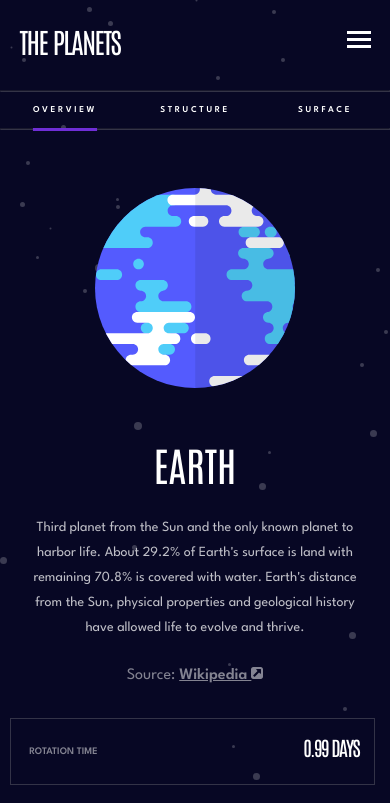
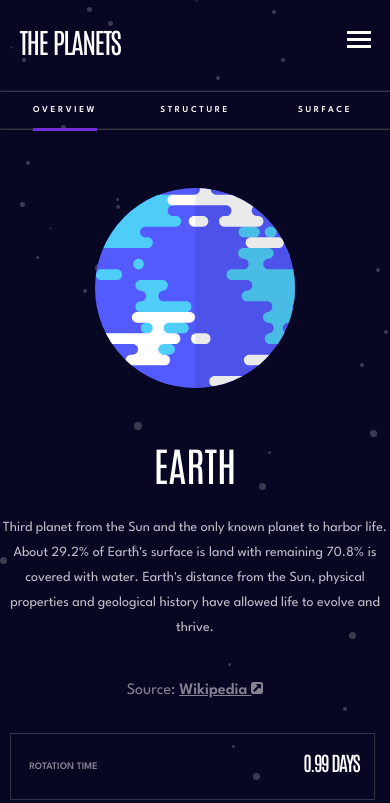
Before and after one commit to Luktoria/Planet-fact-site-Vue-edition, a Vue app: page /planets/Earth in a window 390 px wide. Shown: the top 803 px of the page. Built offline with nearby package versions, Linux system fonts and the light colour scheme.

Commit message:
Divided project into smaller components

```diff
--- a/src/components/PlanetDetails.vue
+++ b/src/components/PlanetDetails.vue
@@ -1,99 +1,68 @@
 <template>
-
     <div class="mobile-button-container">
-            <button :class="[showOverview ? this.$route.params.name + '-mobile-active' : '']" @click="activateOverview"> OVERVIEW</button>
-            <button :class="[showInternal ? this.$route.params.name + '-mobile-active' : '']" @click="activateInternal"> STRUCTURE</button>
-            <button :class="[showGeology ? this.$route.params.name + '-mobile-active' : '']" @click="activateGeology">SURFACE</button>
+        <button :class="[showOverview ? this.$route.params.name + '-mobile-active' : '']" @click="activateOverview">
+            OVERVIEW</button>
+        <button :class="[showInternal ? this.$route.params.name + '-mobile-active' : '']" @click="activateInternal">
+            STRUCTURE</button>
+        <button :class="[showGeology ? this.$route.params.name + '-mobile-active' : '']"
+            @click="activateGeology">SURFACE</button>
     </div>
 
     <hr class="mobile-hr">
 
-
     <div class="planet-container">
 
-        <div class="image-container-for-overview" v-if="showOverview">
-            <div>
-            <img :src="'/src/' + Data[this.currentIndex].images.planet" alt="image of planet" class="planet-img">
-            </div>
-        </div>
-        <div class="image-container-for-internal" v-if="showInternal">
-            <img :src="'/src/' + Data[this.currentIndex].images.internal" alt="image of planet" class="planet-img">
+        <PlanetPicture :overview="showOverview" :image-src-overview="'/src/' + Data[this.currentIndex].images.planet"
+            :internal="showInternal" :image-src-internal="'/src/' + Data[this.currentIndex].images.internal"
+            :geology="showGeology" :image-src-geology-upper="'/src/' + Data[this.currentIndex].images.planet"
+            :image-src-geology-below="'/src/' + Data[this.currentIndex].images.geology" />
+
+
+
+        <div class="info-container">
+
+            <div class="title-and-facts">
+                <PlanetInfo :name="Data[currentIndex].name" :overview="showOverview"
+                    :overview-content="Data[currentIndex].overview.content"
+                    :overview-source="Data[currentIndex].overview.source" :internal="showInternal"
+                    :internal-content="Data[currentIndex].structure.content"
+                    :internal-source="Data[currentIndex].structure.source" :geology="showGeology"
+                    :geology-content="Data[currentIndex].geology.content"
+                    :geology-source="Data[currentIndex].structure.source" />
             </div>
 
-        <div class="image-container-for-geology" v-if="showGeology">
-            <div class="below-img">
-            <img :src="'/src/' + Data[this.currentIndex].images.planet" alt="image of planet"  class="planet-img">
-            </div>
-         <div class="top-img">
-            <img :src="'/src/' +  Data[this.currentIndex].images.geology"  class="planet-geology">
-            </div>
-        </div>
-
-        <div class="info-container">
-            <div class="title-and-facts">
-            <h1>{{ Data[currentIndex].name }}</h1>
-
-            <div class="overview option"  v-if="showOverview" >
-            <p> {{ Data[currentIndex].overview.content }}</p>
-            <span>Source: </span>
-            <a :href="Data[currentIndex].overview.source">Wikipedia <img src="../assets/icon-source.svg" alt="link-anchor-icon"></a>
-            </div>
-
-            <div class="structure option" v-if="showInternal">
-                <p> {{ Data[currentIndex].structure.content }} </p>
-                <span>Source: </span>
-            <a :href="Data[currentIndex].structure.source">Wikipedia <img src="../assets/icon-source.svg" alt="link-anchor-icon"></a>
-            </div>
-
-            <div class="geology option" v-if="showGeology">
-                <p> {{ Data[currentIndex].geology.content }} </p>
-                <span>Source: </span>
-            <a :href="Data[currentIndex].geology.source">Wikipedia <img src="../assets/icon-source.svg" alt="link-anchor-icon"></a>
-            </div>
-        </div>
-
-
             <div class="web-button-container">
-            <button :class="[showOverview ? this.$route.params.name + '-active' : '']" @click="activateOverview"> <span>01 </span> OVERVIEW</button>
-            <button :class="[showInternal ? this.$route.params.name + '-active' : '']" @click="activateInternal"> <span>02 </span> INTERNAL STRUCTURE</button>
-            <button :class="[showGeology ? this.$route.params.name + '-active' : '']" @click="activateGeology"> <span>03 </span>SURFACE GEOLOGY</button>
+                <button :class="[showOverview ? this.$route.params.name + '-active' : '']" @click="activateOverview">
+                    <span>01 </span> OVERVIEW</button>
+                <button :class="[showInternal ? this.$route.params.name + '-active' : '']" @click="activateInternal">
+                    <span>02 </span> INTERNAL STRUCTURE</button>
+                <button :class="[showGeology ? this.$route.params.name + '-active' : '']" @click="activateGeology"> <span>03
+                    </span>SURFACE GEOLOGY</button>
             </div>
 
 
         </div>
     </div>
 
-    <div class="planet-facts-cards">
-        <div class="card-item">
-            <h4>ROTATION TIME</h4>
-            <h2>{{ Data[currentIndex].rotation }}</h2>
-        </div>
-
-        <div class="card-item">
-            <h4>REVOLUTION TIME</h4>
-            <h2>{{ Data[currentIndex].revolution }}</h2>
-        </div>
-
-        <div class="card-item">
-            <h4>RADIUS</h4>
-            <h2>{{ Data[currentIndex].radius }}</h2>
-        </div>
-
-        <div class="card-item">
-            <h4>AVERAGE TEMP.</h4>
-            <h2>{{ Data[currentIndex].temperature }}</h2>
-        </div>
-
-    </div>
-
+    <PlanetFactCards :rotation="Data[currentIndex].rotation" :revolution="Data[currentIndex].revolution"
+        :radius="Data[currentIndex].radius" :temperature="Data[currentIndex].temperature" />
 
 </template>
 
 <script>
 
 import Data from "../../data.json";
+import PlanetPicture from "./PlanetPicture.vue";
+import PlanetInfo from "./PlanetInfo.vue";
+import PlanetFactCards from "./PlanetFactCards.vue";
 
 export default {
+
+    components: {
+        PlanetFactCards,
+        PlanetPicture,
+        PlanetInfo
+    },
 
 
     data() {
@@ -117,26 +86,23 @@ export default {
             this.currentIndex = newArr.indexOf(name);
         },
 
-        activateOverview(){
+        activateOverview() {
             this.showOverview = true;
             this.showInternal = false;
             this.showGeology = false;
         },
 
-        activateInternal(){
+        activateInternal() {
             this.showOverview = false;
             this.showInternal = true;
             this.showGeology = false;
         },
 
-        activateGeology(){
+        activateGeology() {
             this.showOverview = false;
             this.showInternal = false;
             this.showGeology = true;
         }
-
-
-
 
     },
 
@@ -157,73 +123,33 @@ export default {
 </script>
 
 <style scoped>
-.planet-container{
+.planet-container {
     display: flex;
     justify-content: center;
     align-items: center;
     height: 700px;
 }
 
-.mobile-button-container{
+.mobile-button-container {
     display: none;
 }
 
-.mobile-hr{
+.mobile-hr {
     display: none;
 }
 
-.info-container{
+.info-container {
     width: 20%;
     display: flex;
     flex-direction: column;
     justify-content: center;
 }
 
-.info-container h1{
-    font-family: 'Antonio', sans-serif;
-    font-size: 80px;
-    text-transform: uppercase;
-    font-weight: 400;
-    margin: 0;
+.web-button-container {
+    width: 100%;
 }
 
-.info-container p{
-    font-family: 'League Spartan', sans-serif;
-    font-size: 14px;
-    line-height: 25px;
-    color: #bfbfc7;
-    height: 110px;
-    margin-bottom: 25px;
-}
-
-.image-container-for-geology,
-.image-container-for-overview,
-.image-container-for-internal
-{
-
-    width: 60%;
-    text-align: center;
-
-    /* padding-top: 5%; */
-}
-
-.planet-img{
-    max-height: 600px;
-}
-.below-img{
-    margin-top: 187px;
-}
-.top-img{
-    position: relative;
-    z-index: 2;
-    bottom: 150px;
-}
-
-.planet-geology{
-    width: 150px;
-}
-
-button{
+button {
     display: block;
     background: none;
     color: inherit;
@@ -242,100 +168,51 @@ button{
     text-transform: uppercase;
 }
 
-button:hover{
+button:hover {
     background-color: #38384F;
 }
 
-button span{
+button span {
     color: #838391;
     padding: 0 15px;
 }
 
-.option{
-    margin: 25px 0;
-}
 
-.option span,
-.option a {
-    color: #838391;
-    font-family: 'League Spartan', sans-serif;
-}
-
-.option a{
-    font-weight: 600;
-}
-
-
-.planet-facts-cards{
-    display: flex;
-    width: 80%;
-    margin: 0 auto;
-}
-
-.card-item{
-    border: 1px solid #9797974d;
-    width: 25%;
-    margin: 10px;
-    padding: 1% 1% 1% 2%;
-}
-
-.card-item h4{
-    font-family: 'League Spartan', sans-serif;
-    font-weight: 600;
-    font-size: 11px;
-    text-transform: uppercase;
-    color: #838391;
-}
-
-.card-item h2{
-    font-family: 'Antonio', sans-serif;
-    font-size: 40px;
-    letter-spacing: -1.5px;
-    text-transform: uppercase;
-    margin: 0 0 5px 0;
-}
-
-
-.Saturn-active{
+.Saturn-active {
     background-color: #CD5120
 }
 
-.Mercury-active{
+.Mercury-active {
     background-color: #419EBB;
 }
 
-.Venus-active{
-    background-color:#EDA249;
+.Venus-active {
+    background-color: #EDA249;
 }
 
-.Earth-active{
+.Earth-active {
     background-color: #6f2ed6;
 }
 
-.Mars-active{
+.Mars-active {
     background-color: #D14C32;
 }
 
-.Jupiter-active{
+.Jupiter-active {
     background-color: #D83A34;
 }
 
-.Uranus-active{
+.Uranus-active {
     background-color: #1EC1A2;
 }
 
-.Neptune-active{
+.Neptune-active {
     background-color: #2D68F0;
 }
 
 /* Css media queries start */
 
 @media screen and (max-width: 1225px) {
-
-.planet-img{
-    max-height: 400px;
-}
-
     .info-container {
         width: 30%;
     }
@@ -344,7 +221,7 @@ button span{
 
 @media screen and (max-width: 900px) {
 
-.planet-container{
+    .planet-container {
         flex-direction: column;
         justify-content: normal;
     }
@@ -355,56 +232,23 @@ button span{
         align-items: center;
     }
 
-.title-and-facts{
-    width: 50%;
-    padding-right: 20px;
+    .title-and-facts {
+        width: 90%;
     }
 
-.info-container h1{
-    font-size: 40px;
-}
-
-.image-container-for-geology, .image-container-for-overview, .image-container-for-internal {
-    height: 430px;
-}
-
-.below-img{
-    margin-top: 0;
-
-}
-
-.top-img img{
-    height: 100px;
-    width: auto;
-}
-
-.card-item h2{
-    font-size: 24px;
+    .web-button-container {
+        padding-left: 10%;
+        width: 80%;
     }
 }
 
-@media screen and (max-width: 650px) {
 
-    .info-container p{
-        height: auto;
-    }
-    .planet-img{
-        max-height: 300px;
-        width: auto;
-    }
-
-    .image-container-for-geology, .image-container-for-overview, .image-container-for-internal {
-    height: 350px;
-}
-
-}
-
-@media screen and (max-width: 495px){
-    .web-button-container{
+@media screen and (max-width: 495px) {
+    .web-button-container {
         display: none;
     }
 
-    .mobile-button-container{
+    .mobile-button-container {
         display: block;
         display: grid;
         grid-template-columns: repeat(3, 1fr);
@@ -413,10 +257,11 @@ button span{
         text-align: center;
     }
 
-    .mobile-hr{
+    .mobile-hr {
         display: block;
     }
-    .mobile-button-container button{
+
+    .mobile-button-container button {
         text-align: center;
         background: none;
         color: inherit;
@@ -426,15 +271,19 @@ button span{
         outline: inherit;
         line-height: 0;
     }
-    .planet-container{
+
+    .planet-container {
         height: auto;
     }
-    .info-container{
+
+    .info-container {
         display: block;
+        width: 100%;
         text-align: center;
     }
 
-    .title-and-facts{
+
+    .title-and-facts {
         width: 100%;
     }
 
@@ -446,97 +295,43 @@ button span{
     .Mars-mobile-active,
     .Jupiter-mobile-active,
     .Uranus-mobile-active,
-    .Neptune-mobile-active  {
+    .Neptune-mobile-active {
         text-decoration: underline;
         text-decoration-thickness: 3px;
         text-underline-offset: 16px;
 
     }
 
-
-.Saturn-mobile-active{
+    .Saturn-mobile-active {
         text-decoration-color: #CD5120;
     }
 
-.Mercury-mobile-active{
+    .Mercury-mobile-active {
         text-decoration-color: #419EBB;
     }
 
-.Venus-mobile-active{
-    text-decoration-color:#EDA249;
+    .Venus-mobile-active {
+        text-decoration-color: #EDA249;
     }
 
-.Earth-mobile-active{
+    .Earth-mobile-active {
         text-decoration-color: #6f2ed6;
     }
 
-.Mars-mobile-active{
+    .Mars-mobile-active {
         text-decoration-color: #D14C32;
     }
 
-.Jupiter-mobile-active{
+    .Jupiter-mobile-active {
         text-decoration-color: #D83A34;
     }
 
-.Uranus-mobile-active{
+    .Uranus-mobile-active {
         text-decoration-color: #1EC1A2;
     }
 
-.Neptune-mobile-active{
+    .Neptune-mobile-active {
         text-decoration-color: #2D68F0;
     }
-
-.image-container-for-geology,
-.image-container-for-internal,
-.image-container-for-overview{
-    height: 250px;
-    width: 100%;
-    padding-top: 50px;
 }
-
-
-.planet-img{
-    max-height: 200px;
-    width: auto;
-}
-
-.top-img{
-    bottom: 50px;
-}
-.top-img img{
-    max-height: 70px;
-    width: auto;
-}
-
-.planet-facts-cards{
-    width: 100%;
-    flex-direction: column;
-}
-
-.card-item{
-    width: 90%;
-}
-
-.card-item h2,
-.card-item h4{
-    display: inline-block;
-    padding: 3%;
-}
-
-.card-item h2{
-    float: right;
-    font-size: 20px;
-    font-weight: 500;
-}
-
-.card-item h4{
-    font-size: 10px;
-    font-weight: 700;
-}
-
-}
-
-
-
-
 </style>
--- /dev/null
+++ b/src/components/PlanetFactCards.vue
@@ -0,0 +1,107 @@
+<template>
+
+
+<div class="planet-facts-cards">
+        <div class="card-item">
+            <h4>ROTATION TIME</h4>
+            <h2>{{ rotation }}</h2>
+        </div>
+
+        <div class="card-item">
+            <h4>REVOLUTION TIME</h4>
+            <h2>{{ revolution }}</h2>
+        </div>
+
+        <div class="card-item">
+            <h4>RADIUS</h4>
+            <h2>{{ radius }}</h2>
+        </div>
+
+        <div class="card-item">
+            <h4>AVERAGE TEMP.</h4>
+            <h2>{{ temperature }}</h2>
+        </div>
+
+    </div>
+
+</template>
+
+<script>
+
+export default{
+
+    props: ['rotation', 'revolution',  'radius', 'temperature'],
+
+}
+
+</script>
+
+<style scoped>
+
+.planet-facts-cards{
+    display: flex;
+    width: 80%;
+    margin: 0 auto;
+}
+
+.card-item{
+    border: 1px solid #9797974d;
+    width: 25%;
+    margin: 10px;
+    padding: 1% 1% 1% 2%;
+}
+
+.card-item h4{
+    font-family: 'League Spartan', sans-serif;
+    font-weight: 600;
+    font-size: 11px;
+    text-transform: uppercase;
+    color: #838391;
+}
+
+.card-item h2{
+    font-family: 'Antonio', sans-serif;
+    font-size: 40px;
+    letter-spacing: -1.5px;
+    text-transform: uppercase;
+    margin: 0 0 5px 0;
+}
+
+@media screen and (max-width: 900px) {
+
+.card-item h2{
+    font-size: 24px;
+}
+}
+
+
+@media screen and (max-width: 495px){
+    .planet-facts-cards{
+    width: 100%;
+    flex-direction: column;
+}
+
+.card-item{
+    width: 90%;
+}
+
+.card-item h2,
+.card-item h4{
+    display: inline-block;
+    padding: 3%;
+}
+
+.card-item h2{
+    float: right;
+    font-size: 20px;
+    font-weight: 500;
+}
+
+.card-item h4{
+    font-size: 10px;
+    font-weight: 700;
+}
+
+}
+
+</style>
--- /dev/null
+++ b/src/components/PlanetInfo.vue
@@ -0,0 +1,88 @@
+<template>
+
+                <h1>{{ name }}</h1>
+
+                <div class="overview option" v-if="overview">
+                    <p> {{ overviewContent }}</p>
+                    <span>Source: </span>
+                    <a :href="overviewSource">Wikipedia <img src="../assets/icon-source.svg"
+                            alt="link-anchor-icon"></a>
+                </div>
+
+               <div class="structure option" v-if="internal">
+                    <p> {{ internalContent }} </p>
+                    <span>Source: </span>
+                    <a :href="internalSource">Wikipedia <img src="../assets/icon-source.svg"
+                            alt="link-anchor-icon"></a>
+                </div>
+
+                <div class="geology option" v-if="geology">
+                    <p> {{ geologyContent }} </p>
+                    <span>Source: </span>
+                    <a :href="geologySource">Wikipedia <img src="../assets/icon-source.svg"
+                            alt="link-anchor-icon"></a>
+                </div>
+
+
+</template>
+
+<script>
+
+export default{
+    props:['name', 'overview', 'overviewContent', 'overviewSource', 'internal', 'internalContent', 'internalSource', 'geology', 'geologyContent', 'geologySource' ]
+}
+
+</script>
+
+<style scoped>
+
+h1{
+    font-family: 'Antonio', sans-serif;
+    font-size: 80px;
+    text-transform: uppercase;
+    font-weight: 400;
+    margin: 0;
+}
+
+p {
+    font-family: 'League Spartan', sans-serif;
+    font-size: 14px;
+    line-height: 25px;
+    color: #bfbfc7;
+    height: 110px;
+    margin-bottom: 40px;
+}
+
+.option {
+    margin: 25px 0;
+}
+
+.option span,
+.option a {
+    color: #838391;
+    font-family: 'League Spartan', sans-serif;
+}
+
+.option a {
+    font-weight: 600;
+}
+
+@media screen and (max-width: 900px) {
+    .title-and-facts {
+        width: 100%;
+        padding-right: 20px;
+    }
+
+    h1{
+        font-size: 40px;
+    }
+}
+
+@media screen and (max-width: 650px){
+     p {
+        height: auto;
+    }
+}
+
+
+</style>
--- /dev/null
+++ b/src/components/PlanetPicture.vue
@@ -0,0 +1,128 @@
+<template>
+
+<div class="image-container-for-overview" v-if="overview">
+            <div>
+            <img :src="imageSrcOverview" alt="image of planet" class="planet-img">
+            </div>
+        </div>
+        <div class="image-container-for-internal" v-if="internal">
+            <img :src='imageSrcInternal' alt="image of planet" class="planet-img">
+        </div>
+
+        <div class="image-container-for-geology" v-if="geology">
+            <div class="below-img">
+            <img :src="imageSrcGeologyUpper" alt="image of planet"  class="planet-img">
+            </div>
+         <div class="top-img">
+            <img :src="imageSrcGeologyBelow"  class="planet-geology">
+            </div>
+        </div>
+
+</template>
+
+<script>
+
+export default{
+
+    props: ['overview', 'imageSrcOverview', 'internal', 'imageSrcInternal', 'geology', 'imageSrcGeologyUpper','imageSrcGeologyBelow']
+}
+
+</script>
+
+<style scoped>
+
+
+.image-container-for-geology,
+.image-container-for-overview,
+.image-container-for-internal
+{
+
+    width: 60%;
+    text-align: center;
+
+    /* padding-top: 5%; */
+}
+
+.planet-img{
+    max-height: 600px;
+}
+.below-img{
+    margin-top: 187px;
+}
+.top-img{
+    position: relative;
+    z-index: 2;
+    bottom: 150px;
+}
+
+.planet-geology{
+    width: 150px;
+}
+
+
+
+@media screen and (max-width: 1125px){
+    .planet-img{
+    max-height: 400px;
+}
+}
+
+@media screen and (max-width: 900px) {
+    .image-container-for-geology, .image-container-for-overview, .image-container-for-internal {
+    height: 430px;
+}
+
+.below-img{
+    margin-top: 0;
+
+}
+
+.top-img img{
+    height: 100px;
+    width: auto;
+}
+
+}
+
+@media screen and (max-width: 650px){
+    .planet-img{
+        max-height: 300px;
+        width: auto;
+    }
+
+    .image-container-for-geology, .image-container-for-overview, .image-container-for-internal {
+    height: 350px;
+}
+}
+
+
+@media screen and (max-width: 495px){
+
+    .image-container-for-geology,
+.image-container-for-internal,
+.image-container-for-overview{
+    height: 250px;
+    width: 100%;
+    padding-top: 50px;
+}
+
+
+.planet-img{
+    max-height: 200px;
+    width: auto;
+}
+
+.top-img{
+    bottom: 50px;
+}
+.top-img img{
+    max-height: 70px;
+    width: auto;
+}
+
+
+}
+
+
+
+</style>
```
Also changed, not shown: src/components/TheNavbar.vue (+6 -1 lines). Lines whose indentation alone changed are shown as unchanged.
